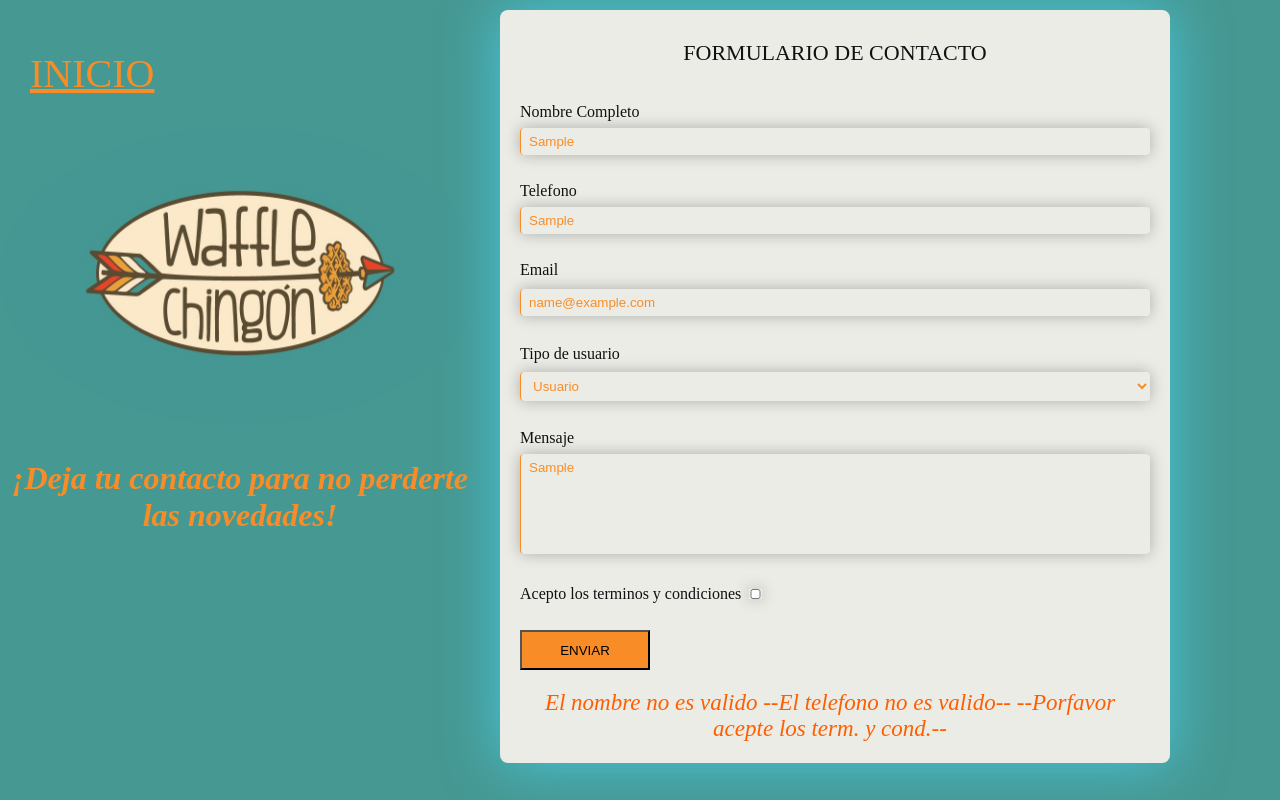
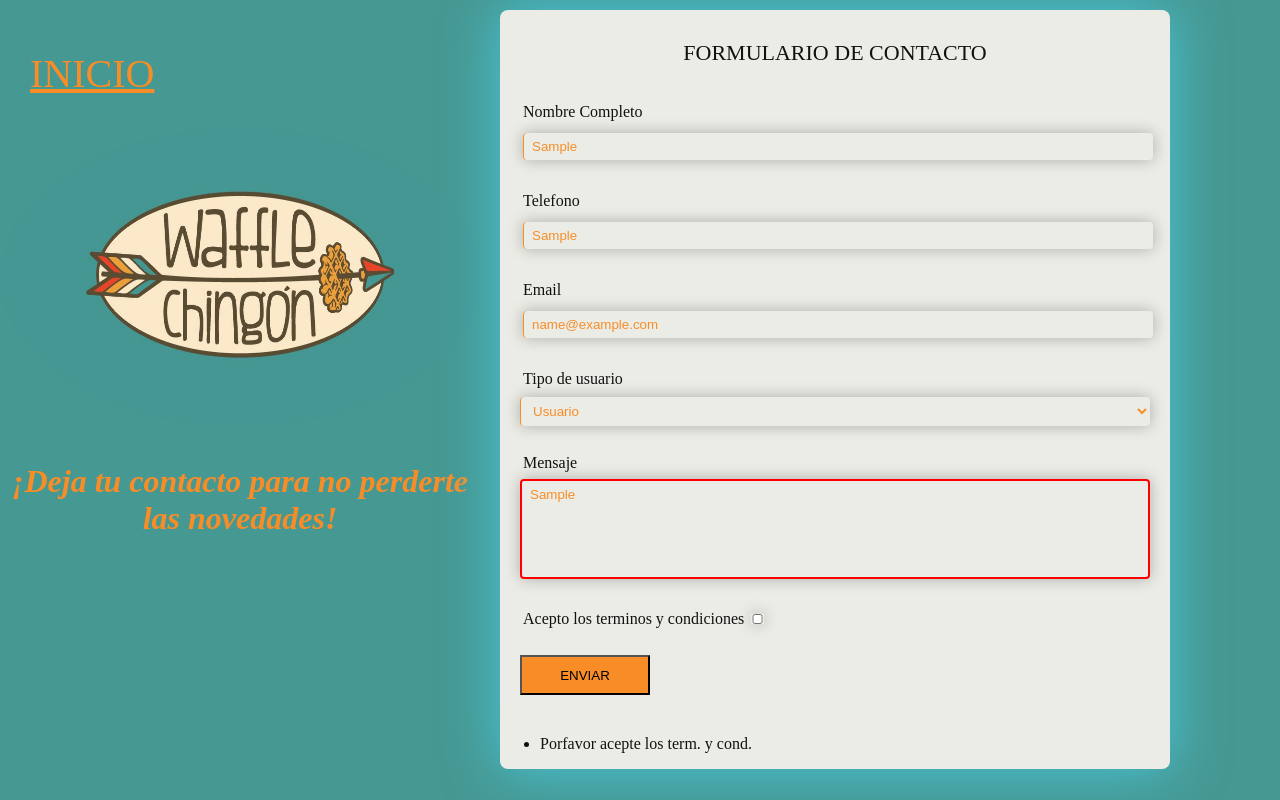
Before and after one commit to Gonzalonoe/Gonzalonoe.github.io, a plain HTML site: page formulario.html in a window 1280 px wide. Both pictures are taken after typing "Sample", "Sample", "name@example.com", "Sample" into the empty fields and a click on the button "ENVIAR". Drawn offline with Linux system fonts and the light colour scheme.

Commit message:
formulario con createElement

```diff
--- a/codigoform.js
+++ b/codigoform.js
@@ -1,6 +1,6 @@
 /* FORMULARIO DE CONTACTO */
 
-const nombre = document.getElementById("nombre")
+/*const nombre = document.getElementById("nombre")
 const email = document.getElementById("email")
 const telefono = document.getElementById("telefono")
 const mensaje = document.getElementById ("mensaje")
@@ -43,3 +43,77 @@ form.addEventListener("submit", e=>{
 		parrafo.innerHTML = "¡El formulario se envio correctamente!"
 	}
 })
+*/
+const nombre = document.getElementById("nombre")
+const email = document.getElementById("email")
+const telefono = document.getElementById("telefono")
+const mensaje = document.getElementById ("mensaje")
+const checkbox = document.getElementById("checkbox")
+const ltaErrores = document.getElementById("ltaErrores");
+const ltaMensajes = document.getElementById("ltaMensajes");
+mostrarEnviar();
+
+function validar() {
+	ltaErrores.innerHTML = "";
+	nombre.classList.remove("error");
+	email.classList.remove("error");
+	telefono.classList.remove("error");
+	mensaje.classList.remove("error");
+	checkbox.classList.remove("error");
+
+	let errores = [];
+	let regex_tel = /^[1-9]\d{9}$/;
+	let regex_email = /^[-\w.%+]{1,64}@(?:[A-Z0-9-]{1,63}\.){1,125}[A-Z]{2,63}$/i;
+	let nbre = nombre.value.trim();
+
+	if(nbre.length == 0) {
+		errores.push("Falta el nombre");
+		nombre.classList.add("error");
+	} else if(nbre.length > 30) {
+		errores.push("Nombre muy largo (30 caracteres)");
+		nombre.classList.add("error");
+	}
+
+	if(telefono.value <10 && !regex_tel.test(telefono.value)) {
+		errores.push("Teléfono inválido");
+		telefono.classList.add("error");
+	}
+
+	if(email.value <10 && !regex_email.test(email.value)) {
+		errores.push("El Email no es valido");
+		email.classList.add("error");
+		}
+
+	if(mensaje.value <10) {
+		errores.push("Porfavor deje un mensaje");
+		mensaje.classList.add("error");
+		}
+
+	if(!checkbox.checked){
+		errores.push("Porfavor acepte los term. y cond.");
+		mensaje.classList.add("error")
+	}
+
+	for(let err of errores) {
+		let li = document.createElement("li");
+		li.innerHTML = err;
+		ltaErrores.appendChild(li);
+		}
+
+	if(errores.length == 0) {
+	let li = document.createElement("li");
+	if(telefono.value.length>0) {
+		li.innerHTML = `Hola ${nbre}, el fomurlario se envio correctamente`;
+		} else {
+		li.innerHTML = `Hola ${nbre}, no se pudo enviar el formulario`;
+		}
+
+	ltaMensajes.appendChild(li);
+	document.forms[0].reset();
+
+	mostrarEnviar();
+		return false;//return true;//false para no enviar el form
+		} else {
+		return false;//si hubo errores cancelar el envío
+		}
+	}
--- a/formulario.html
+++ b/formulario.html
@@ -18,7 +18,7 @@
 
     </div>
 
-    <form action="" id="form">
+    <form class="frm" action="" id="form" onsubmit="return validar()">
         <div class="div_form" id="form">
 
         <h2>Formulario de contacto</h2>
@@ -57,10 +57,13 @@
                 <input class="checkbox" type="checkbox" id="checkbox">
             </label>
         </div>
-        <button type="submit" class="enviar">ENVIAR</button>
-        <p class="error" id="error"></p>
+        <button type="submit" class="enviar" oninput="mostrarEnviado()">ENVIAR </button>
+        <p class="errorr" id="errorr"></p>
+        <ul id="ltaErrores"></ul>
+        <ol id="ltaMensajes"></ol>
     </div>
     </form>
     </div>
+
 </body>
 </html>
--- a/formulariostyles.css
+++ b/formulariostyles.css
@@ -118,7 +118,7 @@ label{
     height: 10px;
 }
 
-.error{
+.errorr{
     width: 600px;
     margin: 10px 20px 20px 30px;
     text-align: center;
@@ -142,3 +142,14 @@ label{
     background-color: #f88d28;
     cursor: pointer;
 }
+
+.frm {
+    display: flex;
+    flex-direction: column;
+    }
+    .frm input, .frm label{
+    margin: 5px 3px;
+    }
+    .error {
+    border: 2px solid red;
+    }
--- a/styles.css
+++ b/styles.css
@@ -17,7 +17,7 @@ body, div, header, ul, nav, img, h1, h2{
     box-sizing: border-box;
     background-image: url("fondo2.jpg");
     background-size: cover;
-    display: flex;
+
 }
 
 .header__overlay{
```
